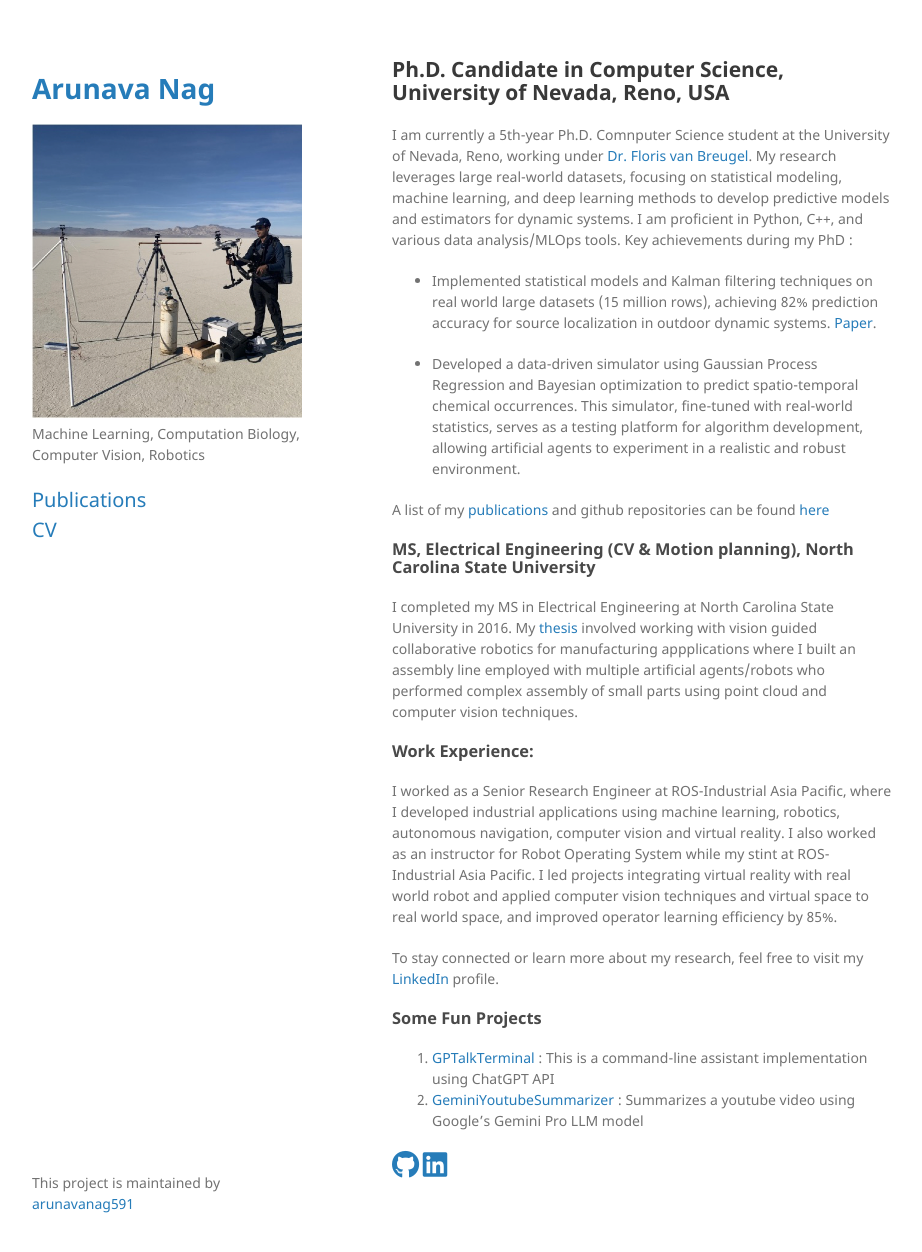
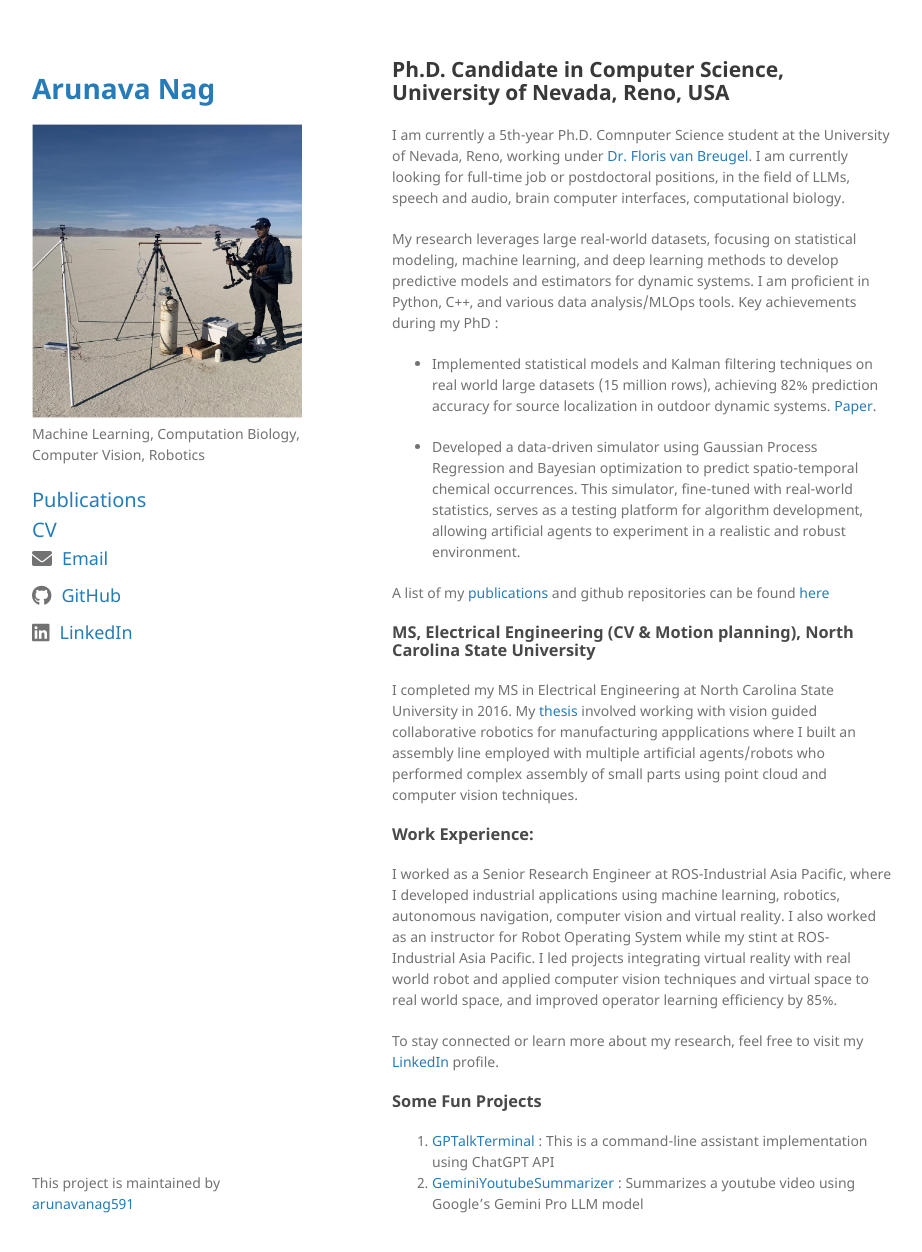
Before and after one commit to arunavanag591/mypage, a Jekyll site: the page built from index.md, in a window 1280 px wide and 1284 px high. Shown: the top 1252 px of the window, without its empty margins (178-1100 px from the left). Built offline with Jekyll 4.4.1, drawn with Linux system fonts in a browser that asks for light colours; our own code applies the rules of GitHub Pages for plain Markdown files.

Commit message:
social media icons

```diff
--- a/_layouts/default.html
+++ b/_layouts/default.html
@@ -6,11 +6,10 @@
     <meta name="viewport" content="width=device-width, initial-scale=1">
     <style>
         header {
-          padding-top: 15px; /* Adjust the padding as desired */
+          padding-top: 15px;
         }
-
         .nav-item {
-          font-size: 20px; /* Adjust the font size as desired */
+          font-size: 20px;
         }
         nav ul {
             list-style-type: none;
@@ -20,8 +19,26 @@
         nav li {
             display: inline;
         }
+
+        /* Sidebar icons styling */
+        .sidebar-icons ul {
+            padding-left: 0;
+            list-style-type: none;
+        }
+
+        .sidebar-icons li {
+            display: flex;
+            align-items: center;
+            margin-bottom: 10px;
+            font-size: 18px;
+        }
+
+        .sidebar-icons i {
+            margin-right: 10px;
+            font-size: 20px;
+        }
     </style>
-{% seo %}
+    {% seo %}
     <link rel="stylesheet" href="{{ "/assets/css/style.css?v=" | append: site.github.build_revision | relative_url }}">
     <!--[if lt IE 9]>
     <script src="https://cdnjs.cloudflare.com/ajax/libs/html5shiv/3.7.3/html5shiv.min.js"></script>
@@ -50,6 +67,16 @@
           </ul>
       </nav>
 
+      <!-- Add Social Media and Contact Icons -->
+      <div class="sidebar-icons">
+        <ul>
+
+            <li><i class="fas fa-envelope"></i> <a href="mailto:arunavan@unr.edu">Email</a></li>
+            <li><i class="fab fa-github"></i> <a href="https://github.com/arunavanag591" target="_blank">GitHub</a></li>
+            <li><i class="fab fa-linkedin"></i> <a href="https://linkedin.com/in/arunavanag591" target="_blank">LinkedIn</a></li>
+        </ul>
+      </div>
+
         {% comment %}
         {% if site.github.is_project_page %}
         <p class="view"><a href="{{ site.github.repository_url }}">View the Project on GitHub <small>{{ site.github.repository_nwo }}</small></a></p>
@@ -59,16 +86,6 @@
         {% if site.github.is_user_page %}
         <p class="view"><a href="{{ site.github.owner_url }}">View My GitHub Profile</a></p>
         {% endif %}
-
-        {% comment %}
-        {% if site.show_downloads %}
-        <ul class="downloads">
-          <li><a href="{{ site.github.zip_url }}">Download <strong>ZIP File</strong></a></li>
-          <li><a href="{{ site.github.tar_url }}">Download <strong>TAR Ball</strong></a></li>
-          <li><a href="{{ site.github.repository_url }}">View On <strong>GitHub</strong></a></li>
-        </ul>
-        {% endif %}
-        {% endcomment %}
 
       </header>
       <section>
--- a/index.md
+++ b/index.md
@@ -3,12 +3,15 @@ layout: default
 ---
 ## Ph.D. Candidate in Computer Science, University of Nevada, Reno, USA
 
-I am currently a 5th-year Ph.D. Comnputer Science student at the University of Nevada, Reno, working under [Dr. Floris van Breugel](https://www.florisvanbreugel.com/). My research leverages large real-world datasets, focusing on statistical modeling, machine learning, and deep learning methods to develop predictive models and estimators for dynamic systems. I am proficient in Python, C++, and various data analysis/MLOps tools. Key achievements during my PhD :
+I am currently a 5th-year Ph.D. Comnputer Science student at the University of Nevada, Reno, working under [Dr. Floris van Breugel](https://www.florisvanbreugel.com/). I am currently looking for full-time job or postdoctoral positions, in the field of LLMs, speech and audio, brain computer interfaces, computational biology.
+
+My research leverages large real-world datasets, focusing on statistical modeling, machine learning, and deep learning methods to develop predictive models and estimators for dynamic systems. I am proficient in Python, C++, and various data analysis/MLOps tools. Key achievements during my PhD :
 - Implemented statistical models and Kalman filtering techniques on real world large datasets (15 million rows), achieving 82% prediction accuracy for source localization in outdoor dynamic systems. [Paper](https://royalsocietypublishing.org/doi/full/10.1098/rsif.2024.0169).
 
 - Developed a data-driven simulator using Gaussian Process Regression and Bayesian optimization to predict spatio-temporal chemical occurrences. This simulator, fine-tuned with real-world statistics, serves as a testing platform for algorithm development, allowing artificial agents to experiment in a realistic and robust environment.
 
 A list of my [publications](https://arunavanag591.github.io/about/publications/) and github repositories can be found [here](https://github.com/arunavanag591)
+
 
 ### MS, Electrical Engineering (CV & Motion planning), North Carolina State University
 
@@ -22,11 +25,3 @@ To stay connected or learn more about my research, feel free to visit my [Linked
 ### Some Fun Projects
 1. [GPTalkTerminal](https://github.com/arunavanag591/GPTalkTerminal.git) : This is a command-line assistant implementation using ChatGPT API
 2. [GeminiYoutubeSummarizer](https://github.com/arunavanag591/GeminiYoutubeSummarizer.git) : Summarizes a youtube video using Google's Gemini Pro LLM model
-
-
-<a href="https://github.com/arunavanag591" target="_blank">
-  <i class="fab fa-github fa-2x"></i>
-</a>
-<a href="https://linkedin.com/in/arunavanag591" target="_blank">
-  <i class="fab fa-linkedin fa-2x"></i>
-</a>
```
